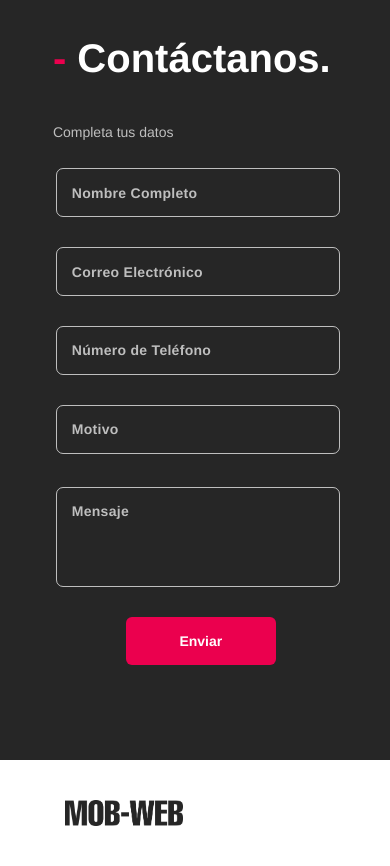
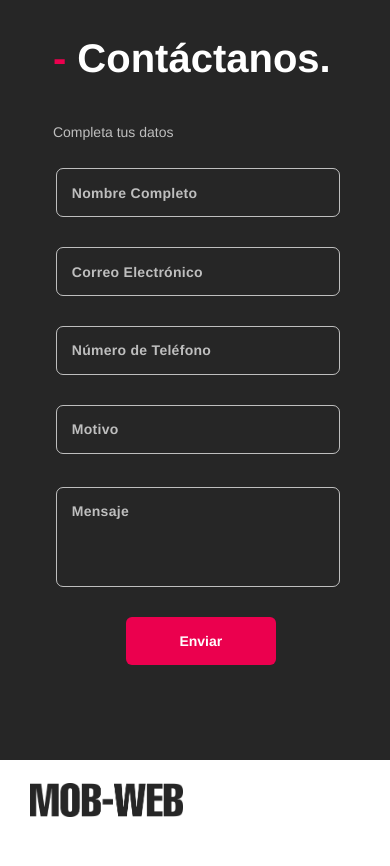
Before and after one commit to michellenavarretej/MOB-WEB, a plain HTML site: page index.html in a window 390 px wide. Shown: the part 3746-4612 px from the top of the page. After the commit the page ends 4586 px from the top, so only its background shows below. Drawn offline with nearby package versions, Linux system fonts and the light colour scheme.

Commit message:
Responsive Footer

```diff
--- a/sass/_footer.scss
+++ b/sass/_footer.scss
@@ -4,4 +4,12 @@
     padding: 40px 0px 40px 65px;
 }
 
+// Media Querys
+@media only screen and (max-width: 425px) {
+    .footer-img {
+        padding: 23px 0px 23px 30px;
+    }
+}
+
+
 /* Fin Footer */
```
Also changed, not shown: css/style.css, 1 other file.
